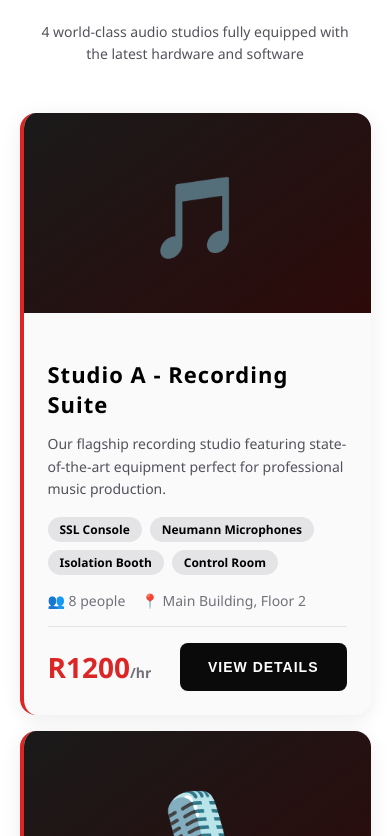
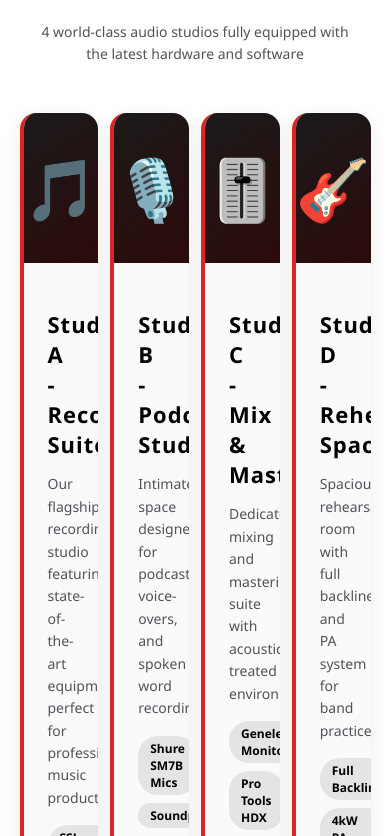
Before and after one commit to Huve14/Finetunestudiosbooking, a React (Create React App) app: page / in a window 390 px wide. Shown: the part 2168-3004 px from the top of the page. Built offline with nearby package versions, Linux system fonts and the light colour scheme.

Commit message:
Make studio cards display in single row with responsive 4-column layout

```diff
--- a/src/App.js
+++ b/src/App.js
@@ -904,10 +904,20 @@ const styles = {
   // Cards Grid
   grid2: {
     display: 'grid',
-    gridTemplateColumns: 'repeat(auto-fit, minmax(min(100%, 300px), 1fr))', // Mobile-friendly
-    gap: 'clamp(16px, 4vw, 32px)',
-    maxWidth: '1200px',
+    gridTemplateColumns: 'repeat(4, 1fr)', // 4 columns on desktop
+    gap: 'clamp(12px, 3vw, 24px)',
+    maxWidth: '1400px',
     margin: '0 auto'
+  },
+  '@media (max-width: 1200px)': {
+    grid2: {
+      gridTemplateColumns: 'repeat(2, 1fr)' // 2 columns on tablet
+    }
+  },
+  '@media (max-width: 768px)': {
+    grid2: {
+      gridTemplateColumns: '1fr' // 1 column on mobile
+    }
   },
   grid4: {
     display: 'grid',
@@ -959,15 +969,16 @@ const styles = {
     borderLeft: `4px solid ${colors.red}`,
     transition: 'transform 0.3s, box-shadow 0.3s',
     display: 'flex',
-    flexDirection: 'column'
+    flexDirection: 'column',
+    height: '100%' // Ensure equal height cards
   },
   studioImage: {
-    height: '200px',
+    height: 'clamp(150px, 20vw, 200px)', // Responsive image height
     background: 'linear-gradient(145deg, #1a1a1a 0%, #2d0a0a 100%)',
     display: 'flex',
     alignItems: 'center',
     justifyContent: 'center',
-    fontSize: '80px'
+    fontSize: 'clamp(60px, 8vw, 80px)' // Responsive icon size
   },
   studioContent: {
     padding: '24px'
```
